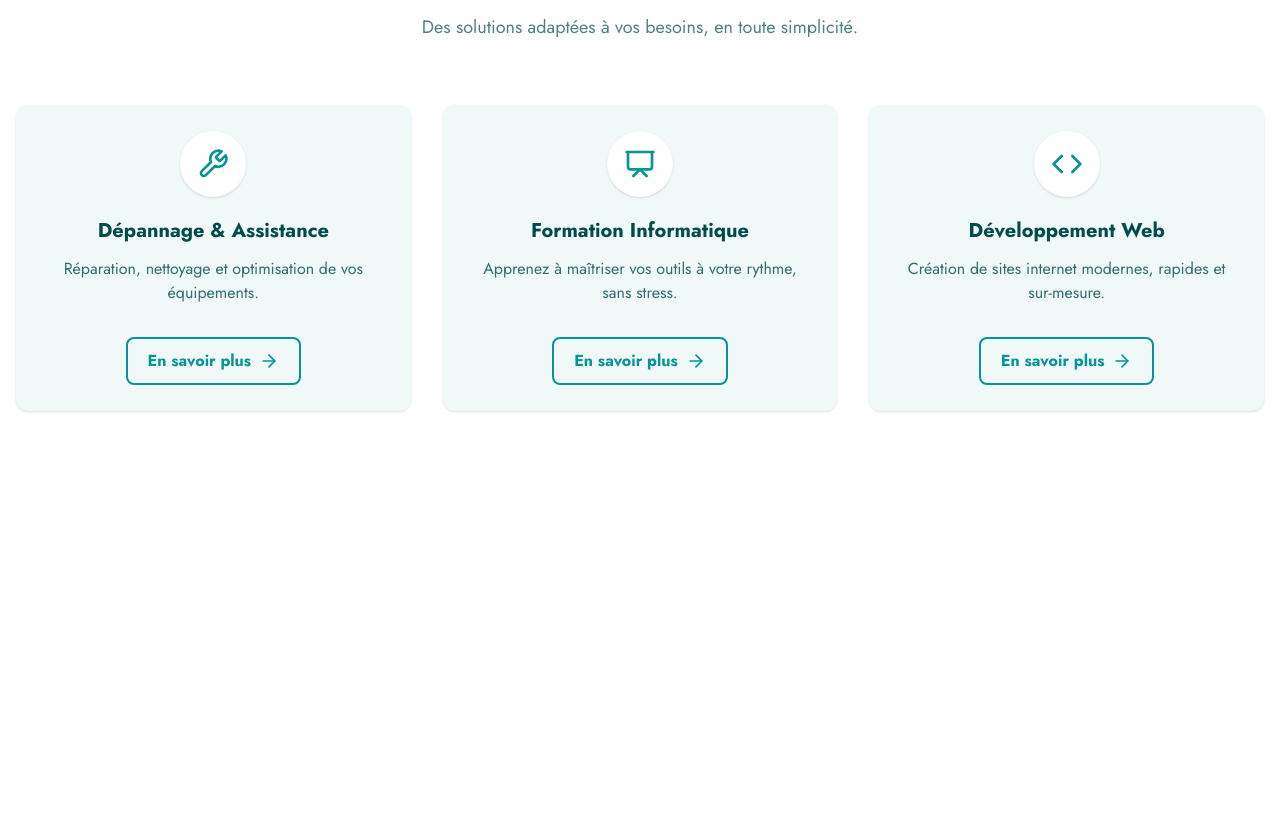
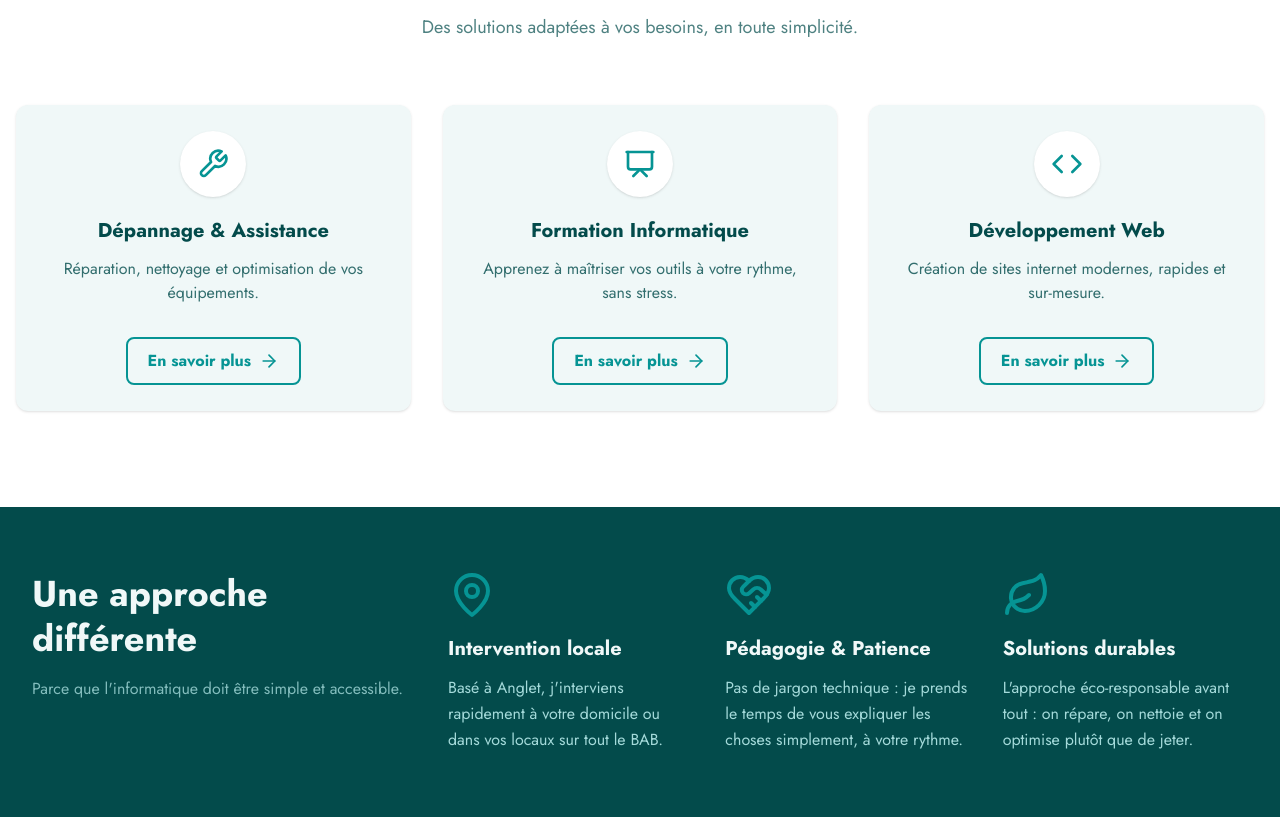
Before and after one commit to fabiendevfront/oihan-tech, a website built with Vite: page index.html in a window 1280 px wide. Shown: the part 871-1688 px from the top of the page. Before the commit the page ends 1378 px from the top, so only its background shows below. Built offline with nearby package versions, Linux system fonts and the light colour scheme.

Commit message:
feat: add reassurance section with asymmetric grid layout

```diff
--- a/index.html
+++ b/index.html
@@ -377,6 +377,120 @@
           </div>
         </div>
       </section>
+      <!-- Reassurance Section -->
+      <section
+        id="reassurance"
+        class="bg-oihan-dark dark:border-oihan-primary/20 px-4 py-16 sm:px-6 lg:px-8 dark:border-y dark:bg-black/40"
+      >
+        <div class="mx-auto max-w-7xl">
+          <div
+            class="grid grid-cols-1 items-start gap-10 md:grid-cols-12 md:gap-8"
+          >
+            <div class="md:sticky md:top-24 md:col-span-4">
+              <h2
+                class="text-oihan-surface text-left text-3xl leading-tight font-bold md:text-4xl"
+              >
+                Une approche différente
+              </h2>
+              <p class="text-oihan-light/80 mt-4 hidden text-left md:block">
+                Parce que l'informatique doit être simple et accessible.
+              </p>
+            </div>
+            <div
+              class="grid grid-cols-1 gap-8 sm:grid-cols-2 md:col-span-8 lg:grid-cols-3"
+            >
+              <!-- Feature 1: Local -->
+              <article class="flex flex-col items-start text-left">
+                <svg
+                  xmlns="http://www.w3.org/2000/svg"
+                  width="48"
+                  height="48"
+                  viewBox="0 0 24 24"
+                  fill="none"
+                  stroke="currentColor"
+                  stroke-width="2"
+                  stroke-linecap="round"
+                  stroke-linejoin="round"
+                  class="text-oihan-primary mb-4"
+                  aria-hidden="true"
+                >
+                  <path d="M20 10c0 6-8 12-8 12s-8-6-8-12a8 8 0 0 1 16 0Z" />
+                  <circle cx="12" cy="10" r="3" />
+                </svg>
+                <h3 class="text-oihan-surface mb-3 text-xl font-bold">
+                  Intervention locale
+                </h3>
+                <p class="text-oihan-light leading-relaxed">
+                  Basé à Anglet, j'interviens rapidement à votre domicile ou
+                  dans vos locaux sur tout le BAB.
+                </p>
+              </article>
+
+              <!-- Feature 2: Pedagogy -->
+              <article class="flex flex-col items-start text-left">
+                <svg
+                  xmlns="http://www.w3.org/2000/svg"
+                  width="48"
+                  height="48"
+                  viewBox="0 0 24 24"
+                  fill="none"
+                  stroke="currentColor"
+                  stroke-width="2"
+                  stroke-linecap="round"
+                  stroke-linejoin="round"
+                  class="text-oihan-primary mb-4"
+                  aria-hidden="true"
+                >
+                  <path
+                    d="M19 14c1.49-1.46 3-3.21 3-5.5A5.5 5.5 0 0 0 16.5 3c-1.76 0-3 .5-4.5 2-1.5-1.5-2.74-2-4.5-2A5.5 5.5 0 0 0 2 8.5c0 2.3 1.5 4.05 3 5.5l7 7Z"
+                  />
+                  <path
+                    d="M12 5 9.04 7.96a2.17 2.17 0 0 0 0 3.08v0c.82.82 2.13.85 3 .07l2.07-1.9a2.82 2.82 0 0 1 3.79 0l2.96 2.66"
+                  />
+                  <path d="m18 15-2-2" />
+                  <path d="m15 18-2-2" />
+                </svg>
+                <h3 class="text-oihan-surface mb-3 text-xl font-bold">
+                  Pédagogie & Patience
+                </h3>
+                <p class="text-oihan-light leading-relaxed">
+                  Pas de jargon technique : je prends le temps de vous expliquer
+                  les choses simplement, à votre rythme.
+                </p>
+              </article>
+
+              <!-- Feature 3: Eco-friendly -->
+              <article class="flex flex-col items-start text-left">
+                <svg
+                  xmlns="http://www.w3.org/2000/svg"
+                  width="48"
+                  height="48"
+                  viewBox="0 0 24 24"
+                  fill="none"
+                  stroke="currentColor"
+                  stroke-width="2"
+                  stroke-linecap="round"
+                  stroke-linejoin="round"
+                  class="text-oihan-primary mb-4"
+                  aria-hidden="true"
+                >
+                  <path
+                    d="M11 20A7 7 0 0 1 9.8 6.1C15.5 5 17 4.48 19 2c1 2 2 4.18 2 8 0 5.5-4.78 10-10 10Z"
+                  />
+                  <path d="M2 21c0-3 1.85-5.36 5.08-6C9.5 14.52 12 13 13 12" />
+                </svg>
+                <h3 class="text-oihan-surface mb-3 text-xl font-bold">
+                  Solutions durables
+                </h3>
+                <p class="text-oihan-light leading-relaxed">
+                  L'approche éco-responsable avant tout : on répare, on nettoie
+                  et on optimise plutôt que de jeter.
+                </p>
+              </article>
+            </div>
+          </div>
+        </div>
+      </section>
     </main>
     <!-- SERVICE MODAL SKELETON -->
     <dialog
```
